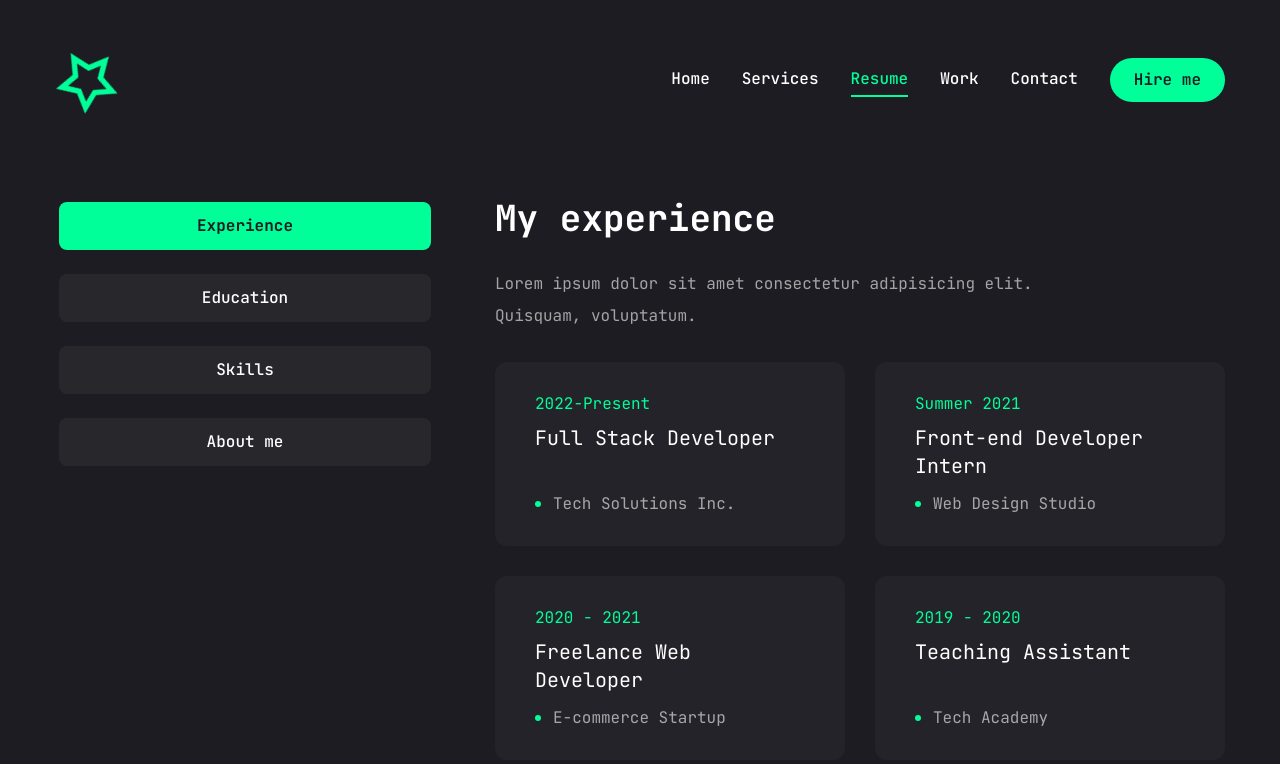
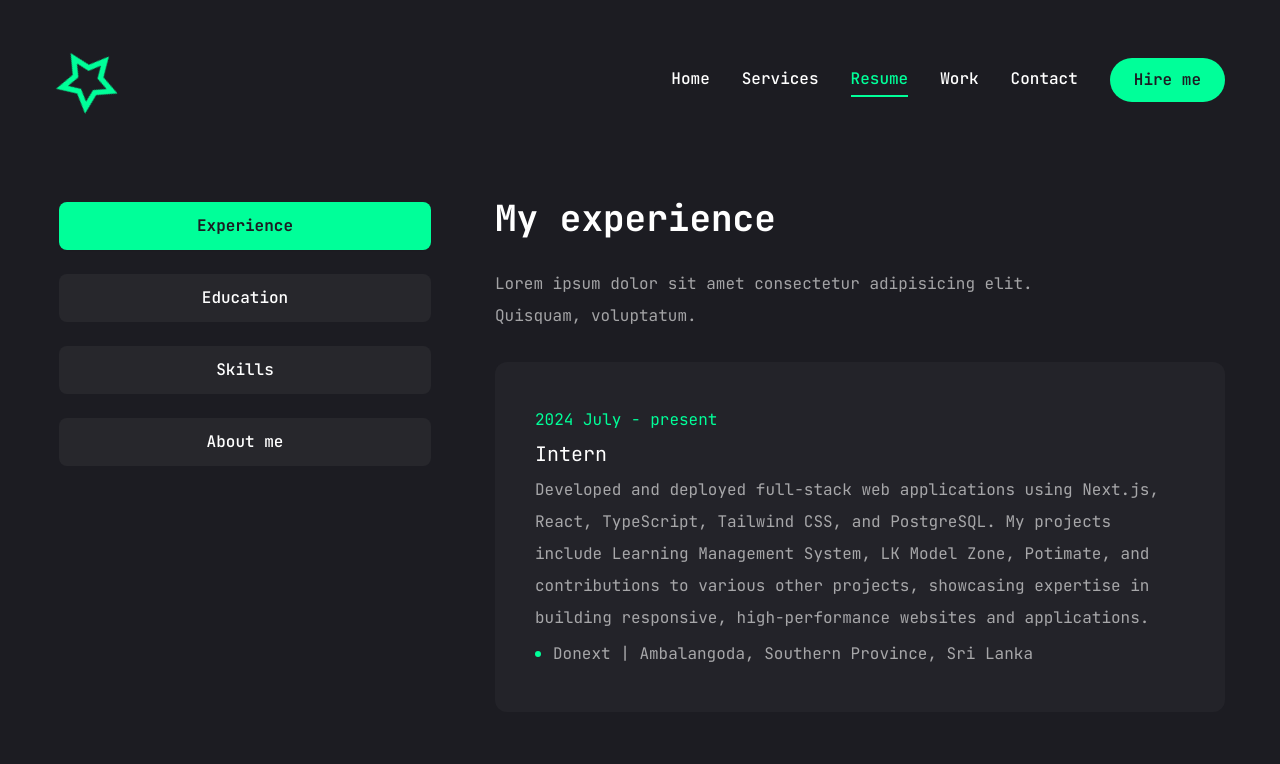
Before and after one commit to NonimUdara/my-portfolio, a Next.js app: page /resume in a window 1280 px wide. Shown: the top 764 px of the page. Built offline with nearby package versions, Linux system fonts and the light colour scheme.

Commit message:
update resume experience

```diff
--- a/app/resume/page.jsx
+++ b/app/resume/page.jsx
@@ -58,35 +58,36 @@ const experience = {
   description: "Lorem ipsum dolor sit amet consectetur adipisicing elit. Quisquam, voluptatum.",
   items: [
     {
-      company: "Tech Solutions Inc.",
-      position: "Full Stack Developer",
-      duration: "2022-Present",
+      company: "Donext | Ambalangoda, Southern Province, Sri Lanka",
+      position: "Intern",
+      duration: "2024 July - present",
+      pharagraph:"Developed and deployed full-stack web applications using Next.js, React, TypeScript, Tailwind CSS, and PostgreSQL. My projects include Learning Management System, LK Model Zone, Potimate, and contributions to various other projects, showcasing expertise in building responsive, high-performance websites and applications."
     },
-    {
-      company: "Web Design Studio",
-      position: "Front-end Developer Intern",
-      duration: "Summer 2021",
-    },
-    {
-      company: "E-commerce Startup",
-      position: "Freelance Web Developer",
-      duration: "2020 - 2021",
-    },
-    {
-      company: "Tech Academy",
-      position: "Teaching Assistant",
-      duration: "2019 - 2020",
-    },
-    {
-      company: "Digital Agency",
-      position: "UI/UX Designer",
-      duration: "2018 - 2019",
-    },
-    {
-      company: "Software Development Firm",
-      position: "Junior Developer",
-      duration: "2017 - 2018",
-    },
+    // {
+    //   company: "Web Design Studio",
+    //   position: "Front-end Developer Intern",
+    //   duration: "Summer 2021",
+    // },
+    // {
+    //   company: "E-commerce Startup",
+    //   position: "Freelance Web Developer",
+    //   duration: "2020 - 2021",
+    // },
+    // {
+    //   company: "Tech Academy",
+    //   position: "Teaching Assistant",
+    //   duration: "2019 - 2020",
+    // },
+    // {
+    //   company: "Digital Agency",
+    //   position: "UI/UX Designer",
+    //   duration: "2018 - 2019",
+    // },
+    // {
+    //   company: "Software Development Firm",
+    //   position: "Junior Developer",
+    //   duration: "2017 - 2018",
+    // },
   ],
 };
 
@@ -197,18 +198,19 @@ const Resume = () => {
                   {experience.description}
                 </p>
                 <ScrollArea className="h-[400px]">
-                  <ul className="grid grid-cols-1 lg:grid-cols-2 gap-[30px]">
+                  <ul className="grid grid-cols-1 lg:grid-cols-1 gap-[30px]">
                     {experience.items.map((item, index) => {
                       return (
                         <li
                           key={index}
-                          className="bg-[#232329] h-[184px] py-6 px-10 rounded-xl
+                          className="bg-[#232329] h-[350px] w-[730px] py-6 px-10 rounded-xl
                         flex flex-col justify-center items-center lg:items-start
                         gap-1"
                         >
                           <span className="text-accent">{item.duration}</span>
                           <h3 className="text-xl max-w-[260px] min-h-[60px]
-                          text-center lg:text-left">{item.position}</h3>
+                          text-center lg:text-left mb-[-30px]">{item.position}</h3>
+                          <p className="text-white/60">{item.pharagraph}</p>
                           <div className="flex items-center gap-3">
                             {/* dot */}
                             <span className="w-[6px] h-[6px] rounded-full bg-accent"></span>
```
